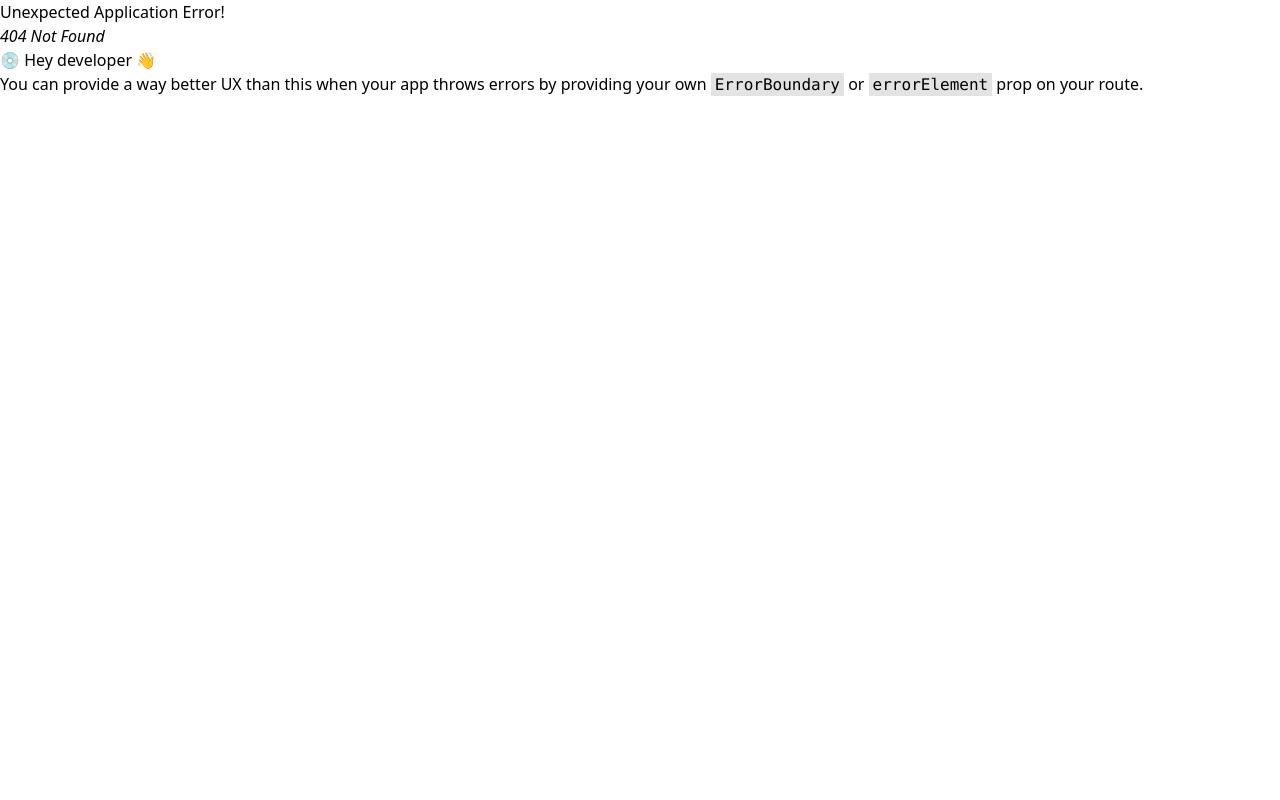
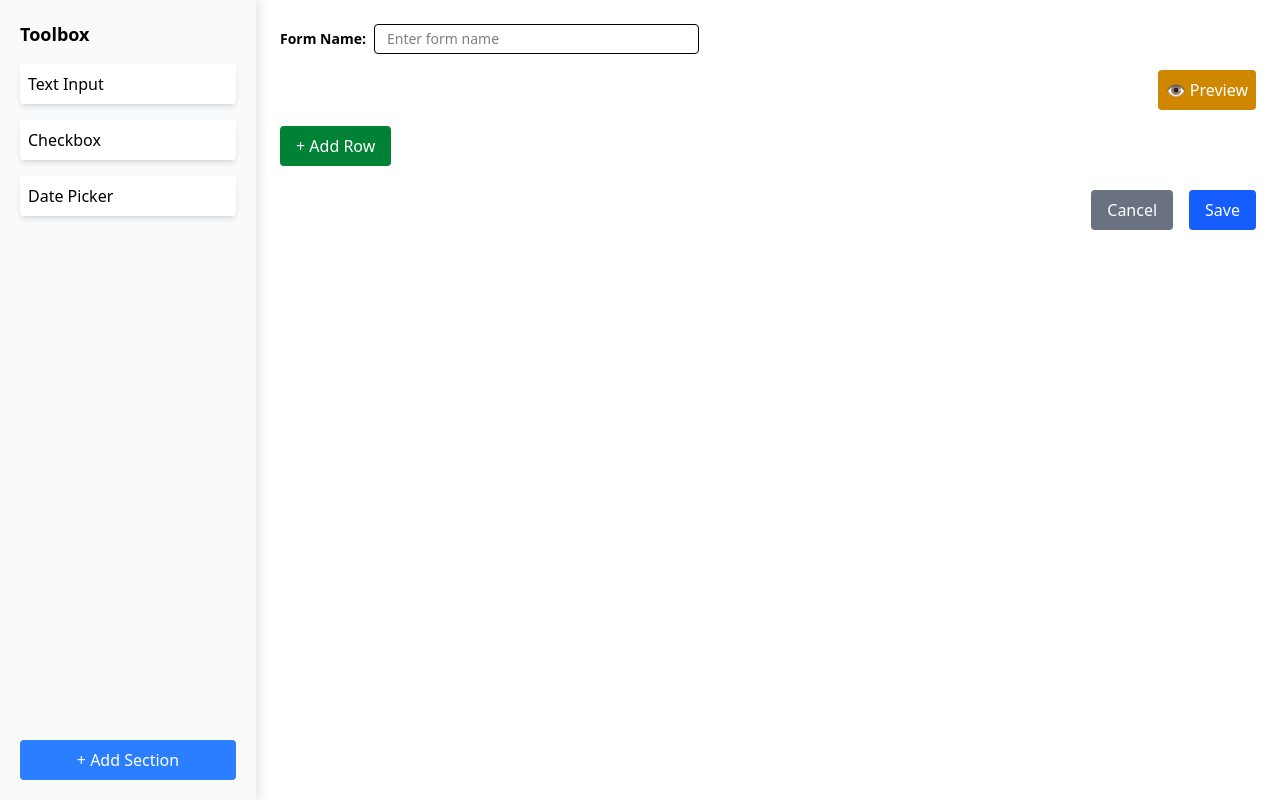
Before and after one commit to akshay-at-bluepineapple/form-builder-ui, a React (Vite) app: page /forms/1 in a window 1280 px wide. Before the commit this address had no page. Built offline with nearby package versions, Linux system fonts and the light colour scheme.

Commit message:
fixed bugs

```diff
--- a/src/components/FormBuilderViewEdit.jsx
+++ b/src/components/FormBuilderViewEdit.jsx
@@ -14,9 +14,11 @@ import { useLocation } from 'react-router-dom';
 import FormPreview from './FormPreview';
 import { usePut } from '../hooks/usePut';
 import { usePost } from '../hooks/usePost';
+import { useNavigate } from 'react-router-dom';
 
 export default function FormBuilderViewEdit() {
   const location = useLocation();
+  const navigate = useNavigate();
   const isPreview = location.state?.preview;
   const formData = location.state?.form || {};
   const [sections, setSections] = useState(formData.sections || []);
@@ -36,6 +38,8 @@ export default function FormBuilderViewEdit() {
   const [isMobileView, setIsMobileView] = useState(false);
   const [showToolbox, setShowToolbox] = useState(true);
   const [fieldValues, setFieldValues] = useState({});
+  const [successMessage, setSuccessMessage] = useState('');
+  const [errorMessage, setErrorMessage] = useState('');
 
   const [formMetadata, setFormMetadata] = useState({
     form_name: formData.form_name || '',
@@ -354,9 +358,19 @@ export default function FormBuilderViewEdit() {
     );
   };
 
-  const handleCancelForm = () => {};
+  const handleCancelForm = () => {
+    navigate('/');
+  };
 
   const handleSaveForm = async () => {
+    const trimmedFormName = formMetadata.form_name.trim();
+
+    if (!trimmedFormName) {
+      setErrorMessage('Form name cannot be empty.');
+      setTimeout(() => setErrorMessage(''), 2000);
+      return;
+    }
+
     const formIdFromInitialData = formData?.id;
     const isEditMode = !!formIdFromInitialData;
 
@@ -442,9 +456,15 @@ export default function FormBuilderViewEdit() {
       let result;
       if (isEditMode) {
         result = await put(formDataToSave);
+        setSuccessMessage('Form successfully updated!');
       } else {
         result = await post(formDataToSave);
+        setSuccessMessage('Form successfully created!');
       }
+      setTimeout(() => {
+        setSuccessMessage('');
+        navigate('/');
+      }, 2000);
     } catch (error) {
       console.error('Error saving form:', error);
     }
@@ -475,6 +495,16 @@ export default function FormBuilderViewEdit() {
 
   return (
     <div className="flex flex-col md:flex-row h-screen">
+      {successMessage && (
+        <div className="fixed top-4 right-4 bg-green-100 border border-green-500 text-green-700 px-4 py-2 rounded shadow-md z-50">
+          {successMessage}
+        </div>
+      )}
+      {errorMessage && (
+        <div className="fixed top-4 right-4 bg-red-100 border border-red-500 text-red-700 px-4 py-2 rounded shadow-md z-50">
+          {errorMessage}
+        </div>
+      )}
       {isMobileView && (
         <button
           onClick={() => setShowToolbox(!showToolbox)}
@@ -483,7 +513,7 @@ export default function FormBuilderViewEdit() {
           {showToolbox ? '✕' : '🧰'}
         </button>
       )}
-      {(showToolbox || !isMobileView) && (
+      {(showToolbox || !isMobileView) && !previewMode && (
         <div
           className={`${
             isMobileView
@@ -530,6 +560,7 @@ export default function FormBuilderViewEdit() {
           )}
         </div>
 
+        {!previewMode && (
           <div className="flex flex-wrap gap-2 mb-4">
             <div className="flex pb-2 max-w-full overflow-x-auto space-x-2">
               {sections.map((section) => (
@@ -593,11 +624,12 @@ export default function FormBuilderViewEdit() {
             </button>
             <button
               onClick={() => setShowJson(true)}
-            className="bg-gray-700 text-white px-2 rounded h-10 text-sm md:text-base"
+              className="bg-gray-700 text-white px-2 rounded h-10 text-sm md:text-base hidden"
             >
               📋 Show JSON
             </button>
           </div>
+        )}
 
         {!previewMode ? (
           <>
--- a/src/components/FormListing.jsx
+++ b/src/components/FormListing.jsx
@@ -22,9 +22,7 @@ function FormListing() {
       `http://localhost:8000/api/v1/form/soft-delete/${formId}/`
     );
     if (success) {
-      setData((prevForms) =>
-        prevForms.filter((form) => form.formId !== selectedForm.formId)
-      );
+      setData((prevForms) => prevForms.filter((form) => form.id !== formId));
       setShowDeleteModal(false);
       setSelectedForm(null);
     } else {
@@ -77,7 +75,7 @@ function FormListing() {
                         <button
                           type="button"
                           onClick={() =>
-                            navigate(`/forms/${index}/edit`, {
+                            navigate(`/forms/${form.id}`, {
                               state: { preview: true, form },
                             })
                           }
@@ -88,7 +86,7 @@ function FormListing() {
                         <button
                           type="button"
                           onClick={() =>
-                            navigate(`/forms/${index}/edit`, {
+                            navigate(`/forms/${form.id}/edit`, {
                               state: { preview: false, form },
                             })
                           }
--- a/src/routes/AppRoutes.jsx
+++ b/src/routes/AppRoutes.jsx
@@ -14,6 +14,10 @@ const router = createBrowserRouter([
     Component: FormBuilderViewEdit,
   },
   {
+    path: '/forms/:id',
+    Component: FormBuilderViewEdit,
+  },
+  {
     path: '/forms/:id/edit',
     Component: FormBuilderViewEdit,
   },
```
Lines whose indentation alone changed are shown as unchanged.
